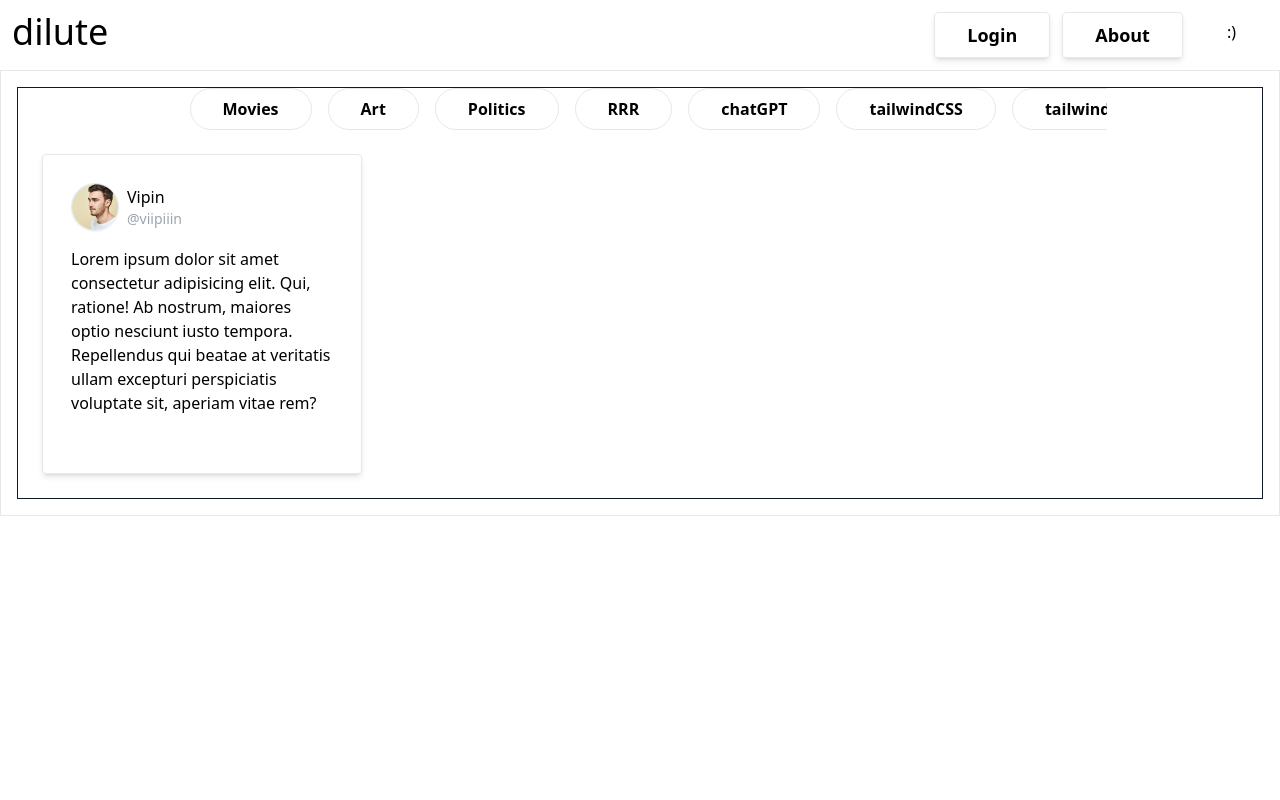
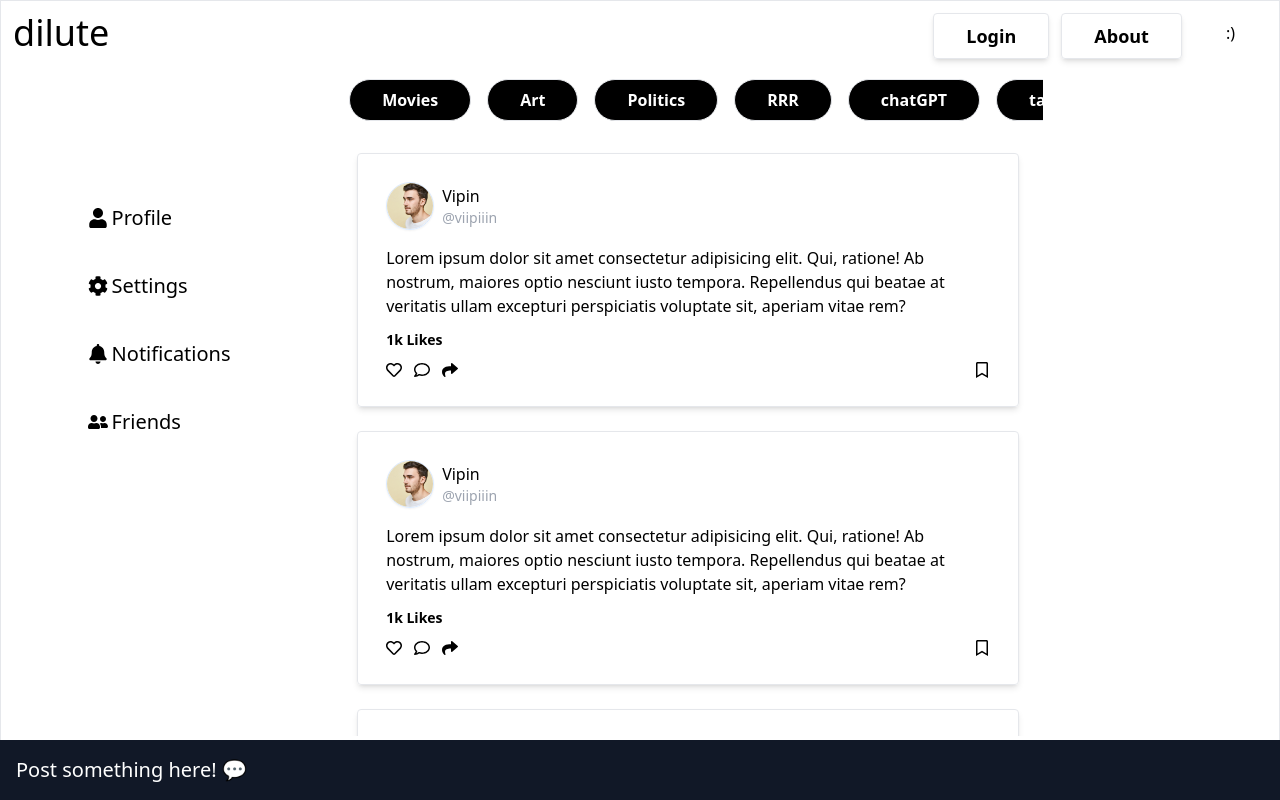
Before and after one commit to Easyvipin/DILUTE, a Next.js app: page /feed in a window 1280 px wide. Built offline with nearby package versions, Linux system fonts and the light colour scheme.

Commit message:
fix: layout with feed and sidebar

```diff
--- a/next.config.js
+++ b/next.config.js
@@ -1,6 +1,9 @@
 /** @type {import('next').NextConfig} */
 const nextConfig = {
   reactStrictMode: true,
-}
+  images: {
+    domains: ["img.icons8.com"],
+  },
+};
 
-module.exports = nextConfig
+module.exports = nextConfig;
--- a/package.json
+++ b/package.json
@@ -16,6 +16,7 @@
     "next": "13.1.5",
     "react": "18.2.0",
     "react-dom": "18.2.0",
+    "react-icons": "^4.7.1",
     "react-redux": "^8.0.5",
     "redux": "^4.2.0",
     "redux-persist": "^6.0.0"
--- a/src/components/FeedPost/index.js
+++ b/src/components/FeedPost/index.js
@@ -1,9 +1,17 @@
+import {
+  FaRegComment,
+  FaRegThumbsUp,
+  FaRegBookmark,
+  FaRegThumbsDown,
+  FaShare,
+  FaRegHeart,
+} from "react-icons/fa";
 import Image from "next/image";
 import profile from "../../assets/images/profile.webp";
 
 const FeedPost = () => {
   return (
-    <div className="card w-80 h-80 p-7">
+    <div className="card w-auto h-auto p-7">
       <div className="card-header">
         <div className="profile-section flex  justify-start items-center">
           <div className="avatar  border rounded-full overflow-hidden border-blue-100 w-12 h-12 shadow-sm relative">
@@ -22,6 +30,17 @@ const FeedPost = () => {
             voluptate sit, aperiam vitae rem?
           </p>
         </div>
+        <div className="reaction-stats font-bold text-sm mt-3">1k Likes</div>
+        <div className="reactions flex mt-3 justify-between">
+          <div className="left-reactions flex w-28 justify-start gap-3">
+            <FaRegHeart />
+            <FaRegComment />
+            <FaShare />
+          </div>
+          <div className="right-reactions flex w-28 justify-end gap-3">
+            <FaRegBookmark />
+          </div>
+        </div>
       </div>
     </div>
   );
--- a/src/components/Layout/index.js
+++ b/src/components/Layout/index.js
@@ -1,11 +1,15 @@
 import Footer from "../Footer/index";
 import Navbar from "../Navbar";
+import SideBar from "../SideBar";
 
 const Layout = ({ children }) => (
-  <>
+  <div className="border box-border mx-auto h-screen">
     <Navbar />
-    <div className="border p-4">{children}</div>
-  </>
+    <div className="flex flex-row gap-4 h-5/6">
+      <SideBar />
+      <div className="overflow-y-auto scrollbar-hide  w-3/4">{children}</div>
+    </div>
+  </div>
 );
 
 export default Layout;
--- /dev/null
+++ b/src/components/Post/index.js
@@ -0,0 +1,8 @@
+const Post = () => {
+  return (
+    <div className="fixed bottom-0 left-0 bg-gray-900 text-white w-full text-xl p-4">
+      Post something here! 💬
+    </div>
+  );
+};
+export default Post;
--- /dev/null
+++ b/src/components/ReactionButton/index.js
@@ -0,0 +1,8 @@
+import Image from "next/image";
+
+const ReactionButton = ({ src, width, height }) => {
+  console.log(src);
+  return <Image src={src} width={width} height={height} />;
+};
+
+export default ReactionButton;
--- a/src/components/ScrollTopics/index.js
+++ b/src/components/ScrollTopics/index.js
@@ -1,10 +1,14 @@
 const ScrollTopics = ({ topics }) => {
   const renderTopics = () =>
     topics.map((topic) => {
-      return <button className="btn border rounded-3xl">{topic.name}</button>;
+      return (
+        <button className="btn  bg-black text-white border rounded-3xl">
+          {topic.name}
+        </button>
+      );
     });
   return (
-    <div className="w-3/4 flex gap-4 mx-auto overflow-x-scroll px-4">
+    <div className="sticky top-0 flex gap-4 mx-auto overflow-x-scroll bg-white px-4 py-2 z-20">
       {renderTopics()}
     </div>
   );
--- /dev/null
+++ b/src/components/SideBar/index.js
@@ -0,0 +1,38 @@
+import Link from "next/link";
+import { FaUser, FaCog, FaBell, FaUserFriends } from "react-icons/fa";
+
+const SideBar = () => {
+  return (
+    <div className="flex flex-col left-0 h-3/4 w-1/4 justify-center items-center px-8">
+      <div className="flex flex-col  gap-10">
+        <Link
+          className="flex justify-start gap-1 items-center text-xl font-medium"
+          href="/profile"
+        >
+          <FaUser />
+          <span>Profile</span>
+        </Link>
+        <Link
+          className="flex justify-start gap-1 items-center text-xl font-medium"
+          href="/settings"
+        >
+          <FaCog /> Settings
+        </Link>
+        <Link
+          className="flex justify-start gap-1 items-center text-xl font-medium"
+          href="/Notification"
+        >
+          <FaBell /> Notifications
+        </Link>
+        <Link
+          className="flex justify-start gap-1 items-center text-xl font-medium"
+          href="/Notification"
+        >
+          <FaUserFriends /> Friends
+        </Link>
+      </div>
+    </div>
+  );
+};
+
+export default SideBar;
--- a/src/pages/_app.js
+++ b/src/pages/_app.js
@@ -1,5 +1,5 @@
 import { PersistGate } from "redux-persist/integration/react";
-import store, { persistor } from "@/store";
+import store, { persistor } from "@src/store";
 import { Provider } from "react-redux";
 
 import "@src/styles/globals.css";
--- a/src/pages/feed.js
+++ b/src/pages/feed.js
@@ -1,14 +1,21 @@
 import FeedPost from "@src/components/FeedPost";
+import Post from "@src/components/Post";
 import ScrollTopics from "@src/components/ScrollTopics";
 import { topics } from "@src/utils/mockData";
 
 const feed = () => {
   return (
-    <div className="w-full border border-gray-900">
-      <ScrollTopics topics={topics} />
-      <div className="">
-        <FeedPost />
+    <div className="w-3/4">
+      <div>
+        <ScrollTopics topics={topics} />
+        <div className="">
+          <FeedPost />
+          <FeedPost />
+          <FeedPost />
+          <FeedPost />
+        </div>
       </div>
+      <Post />
     </div>
   );
 };
--- a/src/styles/globals.css
+++ b/src/styles/globals.css
@@ -1,6 +1,17 @@
 @tailwind base;
 @tailwind components;
 @tailwind utilities;
+
+/* For Webkit-based browsers (Chrome, Safari and Opera) */
+.scrollbar-hide::-webkit-scrollbar {
+  display: none;
+}
+
+/* For IE, Edge and Firefox */
+.scrollbar-hide {
+  -ms-overflow-style: none; /* IE and Edge */
+  scrollbar-width: none; /* Firefox */
+}
 
 @layer components {
   .card {
--- a/src/utils/mockData.js
+++ b/src/utils/mockData.js
@@ -30,3 +30,21 @@ export const topics = [
     name: "tailwindCSS",
   },
 ];
+
+export const ReactionIcons = [
+  {
+    src: "https://img.icons8.com/ios/250/000000/lightning-bolt.png",
+    width: "20",
+    height: "20",
+  },
+  {
+    src: "https://img.icons8.com/ios/250/000000/speech-bubble.png",
+    width: "20",
+    height: "20",
+  },
+  {
+    src: "https://img.icons8.com/ios/250/000000/bookmark-ribbon.png",
+    width: "20",
+    height: "20",
+  },
+];
```
Also changed, not shown: 1 other file (tests, documents, lock files or other folders).
